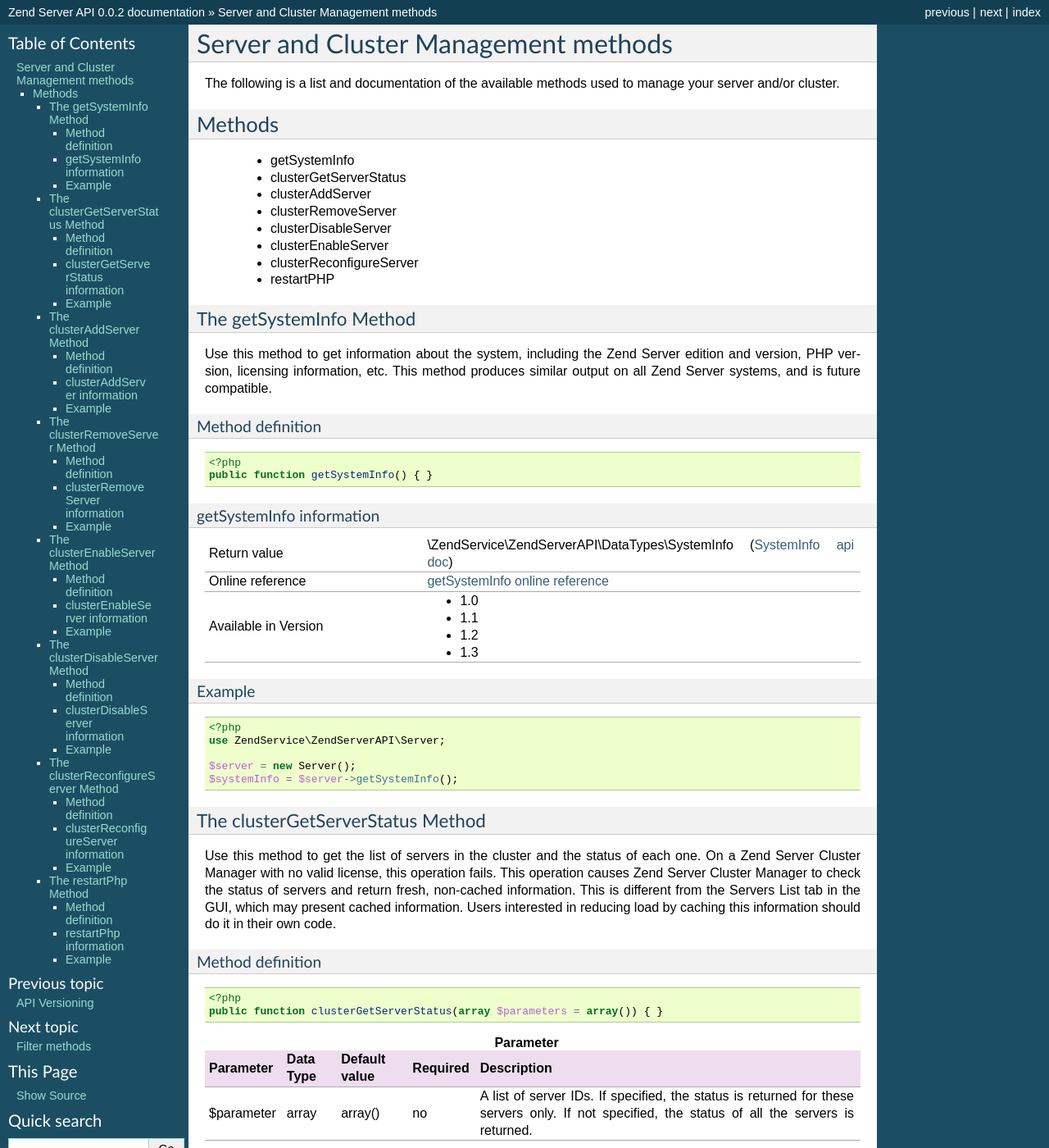
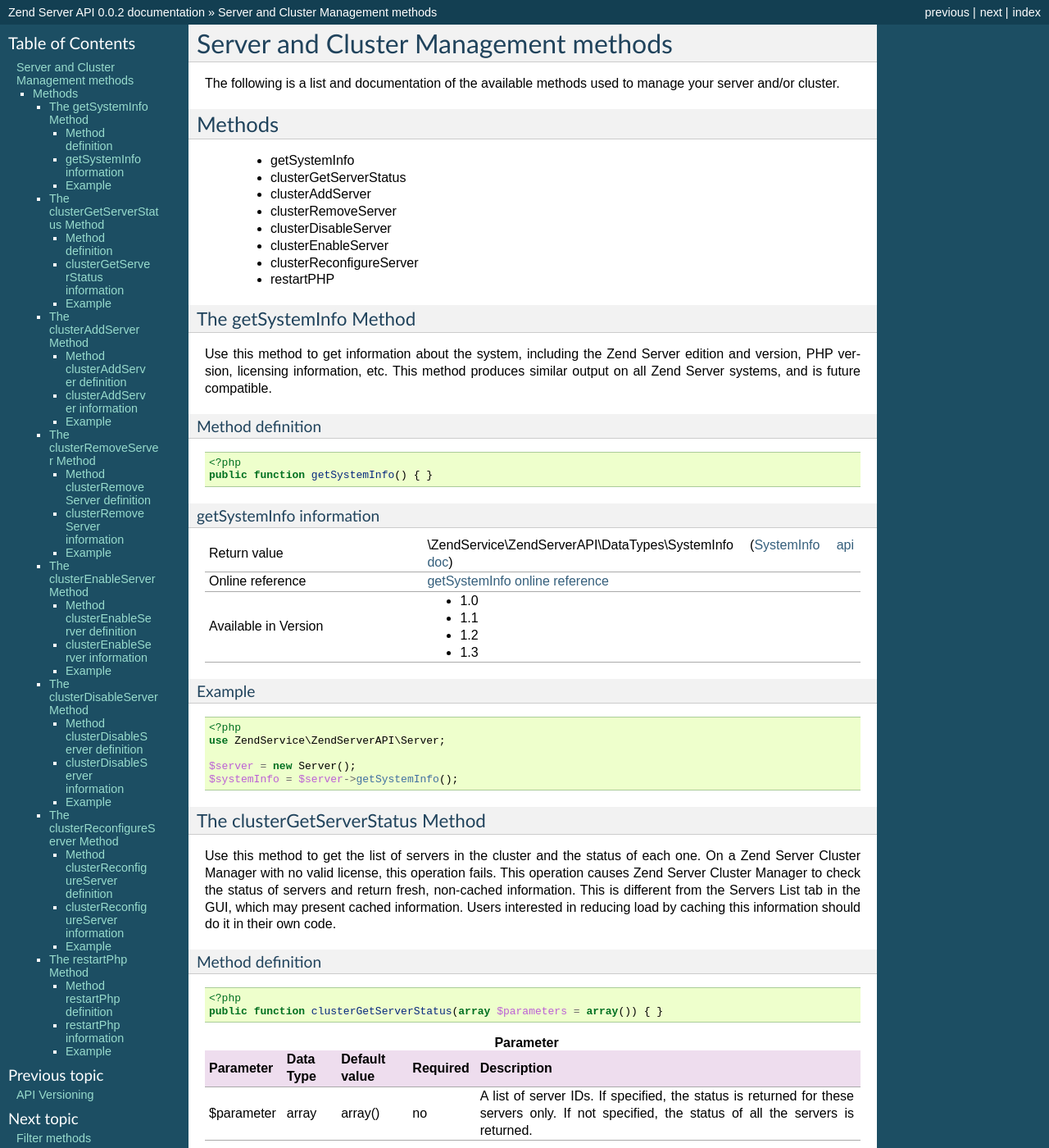
Before and after one commit to iwalz/zendserverapi, a Sphinx documentation site: the page built from docs/ref/server.rst, in a window 1280 px wide and 1400 px high. Shown: the whole window at 82% size. Built offline with Sphinx 7.4.7, drawn with Linux system fonts in a browser that asks for light colours; some of the changed text lies outside the part shown.

Commit message:
Changed method definition header

```diff
--- a/docs/ref/server.rst
+++ b/docs/ref/server.rst
@@ -142,8 +142,8 @@
 
 Add a new server to the cluster. On a Zend Server Cluster Manager with no valid license, this operation fails.
 
-Method definition
-^^^^^^^^^^^^^^^^^
+Method clusterAddServer definition
+^^^^^^^^^^^^^^^^^^^^^^^^^^^^^^^^^^
 
 .. code-block:: php
 
@@ -221,8 +221,8 @@
 further calls to remove the same server should be idempotent. On a Zend Server Cluster Manager with no valid license,
 this operation fails.
 
-Method definition
-^^^^^^^^^^^^^^^^^
+Method clusterRemoveServer definition
+^^^^^^^^^^^^^^^^^^^^^^^^^^^^^^^^^^^^^
 
 .. code-block:: php
 
@@ -291,8 +291,8 @@
 it on an enabled server will result in a 200 OK response with no consequences. On a Zend Server Cluster Manager with
 no valid license this operation fails.
 
-Method definition
-^^^^^^^^^^^^^^^^^
+Method clusterEnableServer definition
+^^^^^^^^^^^^^^^^^^^^^^^^^^^^^^^^^^^^^
 
 .. code-block:: php
 
@@ -355,8 +355,8 @@
 the case, the initial operation returns an HTTP 202 response. As long as the server is not fully disabled, further
 calls to this method are idempotent. On a Zend Server Cluster Manager with no valid license, this operation fails.
 
-Method definition
-^^^^^^^^^^^^^^^^^
+Method clusterDisableServer definition
+^^^^^^^^^^^^^^^^^^^^^^^^^^^^^^^^^^^^^^
 
 .. code-block:: php
 
@@ -417,8 +417,8 @@
 
 Re-configure a cluster member to match the cluster's profile. This operation will fail on a Zend Server Cluster Manager with no valid license.
 
-Method definition
-^^^^^^^^^^^^^^^^^
+Method clusterReconfigureServer definition
+^^^^^^^^^^^^^^^^^^^^^^^^^^^^^^^^^^^^^^^^^^
 
 .. code-block:: php
 
@@ -486,8 +486,8 @@
 This method restarts PHP on all servers or on specified servers in the cluster. A 202 response in this case does not
 always indicate a successful restart of all servers. Use the clusterGetServerStatus command to check the server(s) status again after a few seconds.
 
-Method definition
-^^^^^^^^^^^^^^^^^
+Method restartPhp definition
+^^^^^^^^^^^^^^^^^^^^^^^^^^^^
 
 .. code-block:: php
 
```
